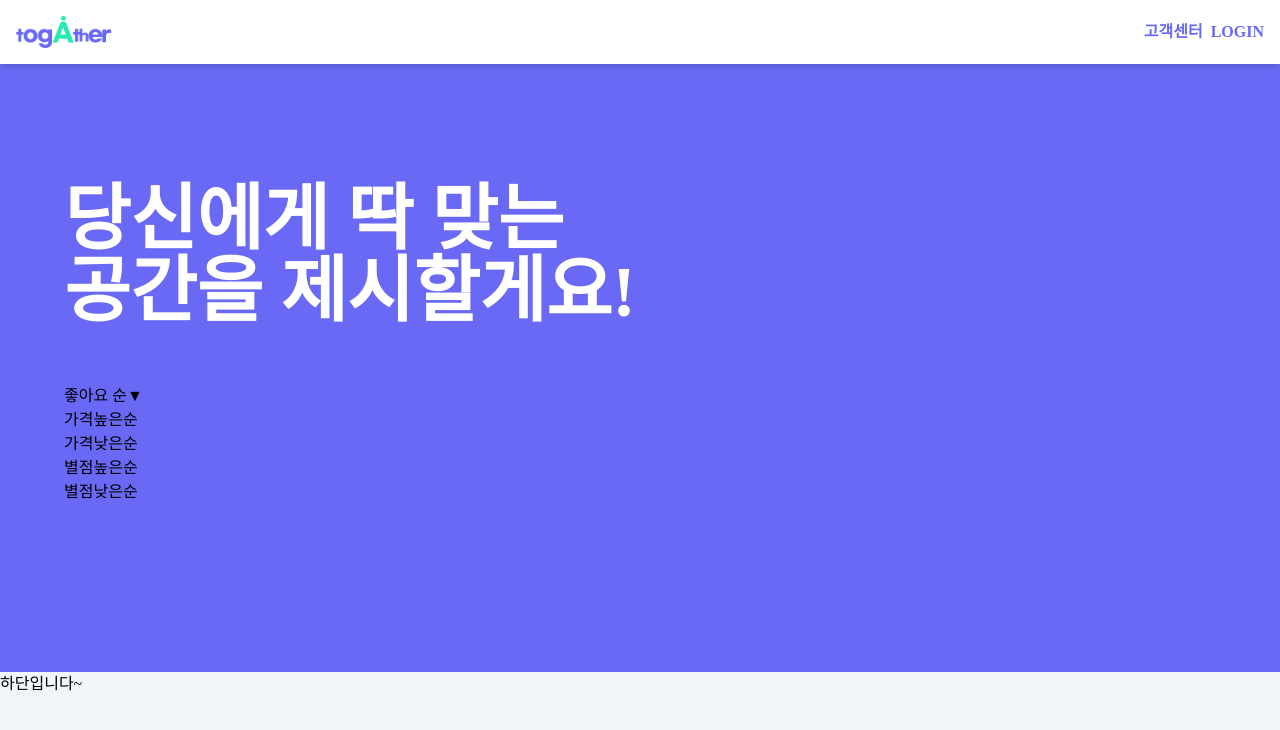
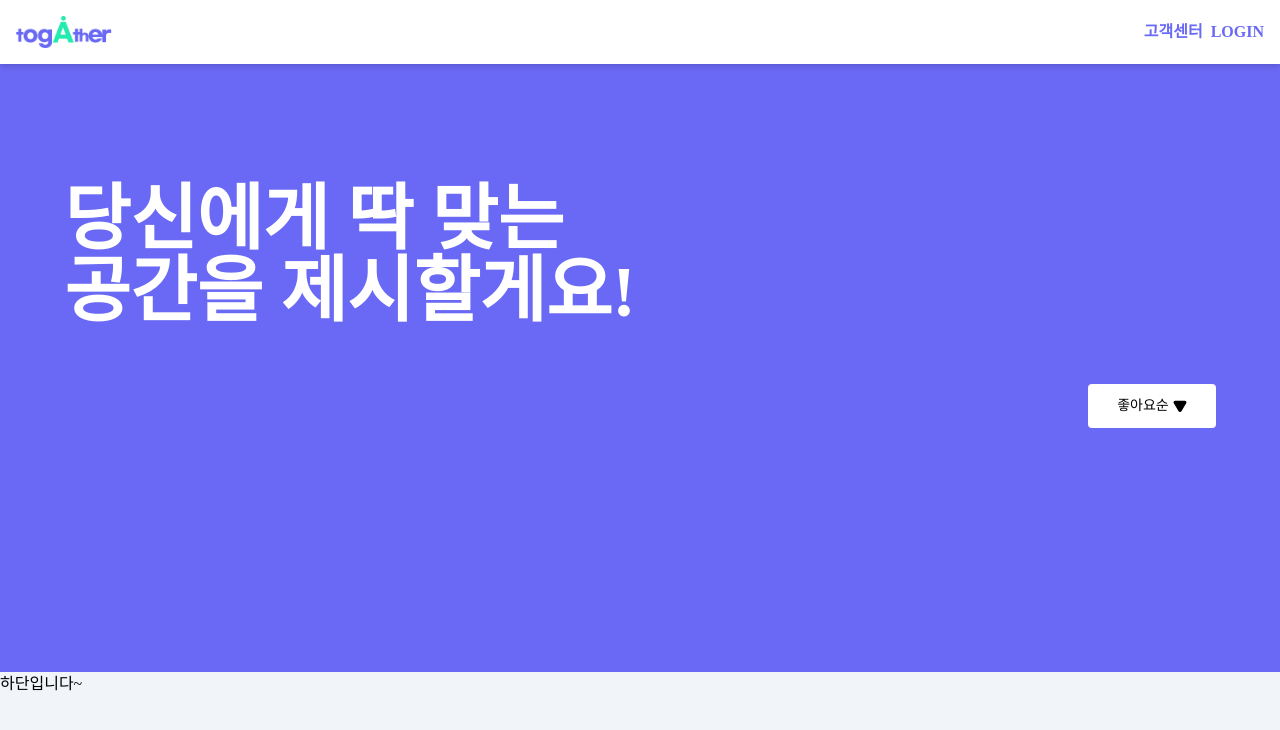
Before and after one commit to be-2nd-projects/fe-2nd-projects, a React (Create React App) app in the folder space_rental/: page /list in a window 1280 px wide. Shown: the top 730 px of the page. Built offline with nearby package versions, Linux system fonts and the light colour scheme; a web font is replaced by a local one.

Commit message:
Feat: DropDown 버튼 구현
- ListPage에 있는 DropDown 버튼 구현
: 버튼 클릭 시 토글되고, 해당 버튼 클릭 시 버튼 텍스트 값 변경됨

```diff
--- a/space_rental/package.json
+++ b/space_rental/package.json
@@ -8,6 +8,7 @@
     "@testing-library/user-event": "^13.5.0",
     "react": "^18.2.0",
     "react-dom": "^18.2.0",
+    "react-icons": "^5.0.1",
     "react-redux": "^9.1.0",
     "react-router-dom": "^6.22.3",
     "react-scripts": "5.0.1",
--- a/space_rental/src/pages/List/ListPage.js
+++ b/space_rental/src/pages/List/ListPage.js
@@ -1,7 +1,21 @@
-import React from 'react';
-import { DropDownWrap, Title, TitleWrap } from './ListPageStyle';
+import React, { useState } from 'react';
+import { DropDownButton, DropDownListWrap, DropDownWrap, Title, TitleWrap } from './ListPageStyle';
+import { TbTriangleFilled, TbTriangleInvertedFilled } from "react-icons/tb";
 
 function ListPage() {
+  const [isShow, setIsShow] = useState(false);
+  const [listItem, setListItem] = useState('좋아요순')
+
+  const dropDownClickHandler = () => {
+    setIsShow(!isShow);
+  }
+  const dropDownListClickHandler = (list) => {
+    setListItem(list);
+    setIsShow(false);
+  }
+
+  const dropDownListData = ['좋아요순', '가격높은순', '가격낮은순', '평점높은순', '평점낮은순'];
+
   return (
     <div className='wrap max-w-6xl mx-auto my-0'>
       <TitleWrap>
@@ -10,22 +24,31 @@ function ListPage() {
           공간을 제시할게요!
         </Title>
       </TitleWrap>
-      <div>
-        <DropDownWrap>
-          <button className='flex'>
-            좋아요 순
-            <div>▼</div>
-          </button>
 
-          <ul>
-            <li>가격높은순</li>
-            <li>가격낮은순</li>
-            <li>별점높은순</li>
-            <li>별점낮은순</li>
-          </ul>
-        </DropDownWrap>
-      </div>
-    </div>
+      {/* 드롭다운 */}
+      <DropDownWrap>
+        <DropDownButton onClick={dropDownClickHandler}>
+          <span className='mr-1'>
+            {listItem}
+          </span>
+          {isShow ? <TbTriangleFilled /> : <TbTriangleInvertedFilled />}
+        </DropDownButton>
+
+        {isShow &&
+          <DropDownListWrap>
+            {dropDownListData.map((list, index) =>
+              <li
+                className='p-2 text-sm'
+                key={index}
+                onClick={() => dropDownListClickHandler(list)}
+              >
+                {list}
+              </li>
+            )}
+          </DropDownListWrap>
+        }
+      </DropDownWrap>
+    </div >
   );
 }
 
--- a/space_rental/src/pages/List/ListPageStyle.js
+++ b/space_rental/src/pages/List/ListPageStyle.js
@@ -9,8 +9,31 @@ export const Title = tw.h1`
   text-7xl
   text-white
   font-bold
+  animate-[wiggle_1s_ease-in-out_infinite]
 `;
 
 export const DropDownWrap = tw.div`
+  flex
+  flex-col
+  items-end
+  justify-end
+`;
 
+export const DropDownButton = tw.button`
+  flex
+  items-center
+  justify-center
+  w-32
+  bg-white
+  p-3
+  text-sm
+  rounded
 `;
+
+export const DropDownListWrap = tw.ul`
+  w-32
+  bg-white
+  mt-2
+  p-3
+  rounded
+`;
```
Also changed, not shown: 1 other file (tests, documents, lock files or other folders).
